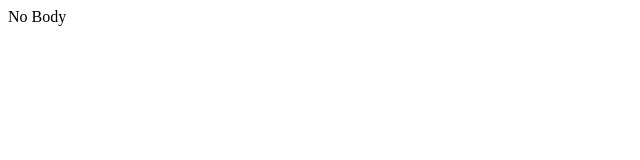
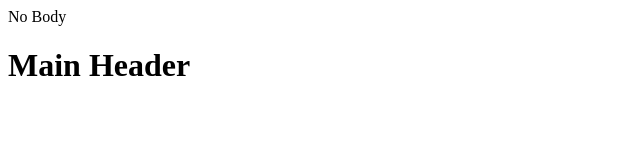
Before and after one commit to SaiArasavalli/my-app, a plain HTML site: page index.html in a window 1280 px wide. Shown: the whole page, without its empty margins (0-640 px from the left). Drawn offline with Linux system fonts and the light colour scheme.

Commit message:
added h1 to index.html

```diff
--- a/index.html
+++ b/index.html
@@ -7,5 +7,6 @@
 </head>
 <body>
     No Body
+    <h1>Main Header</h1>
 </body>
 </html>
```
